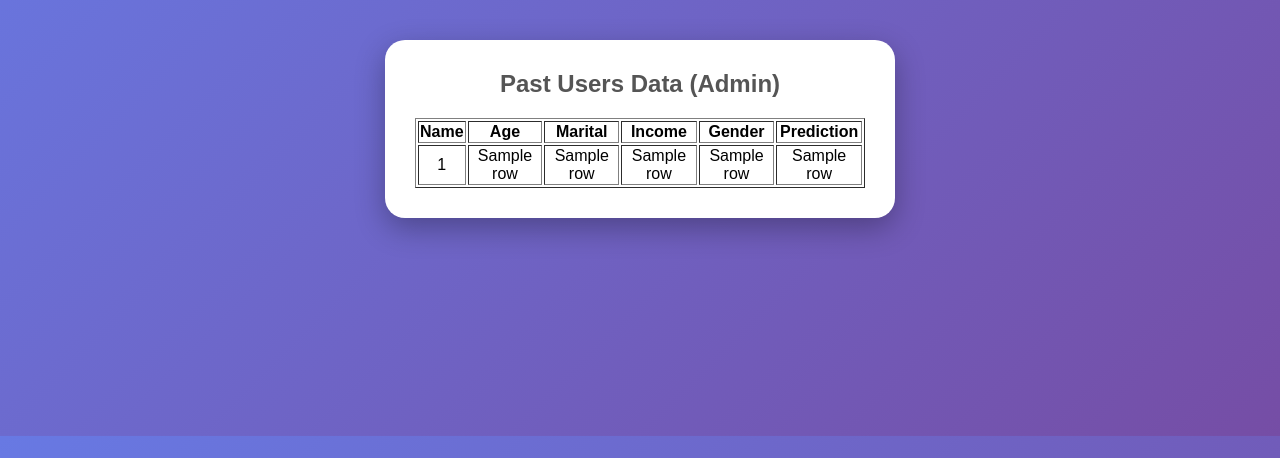
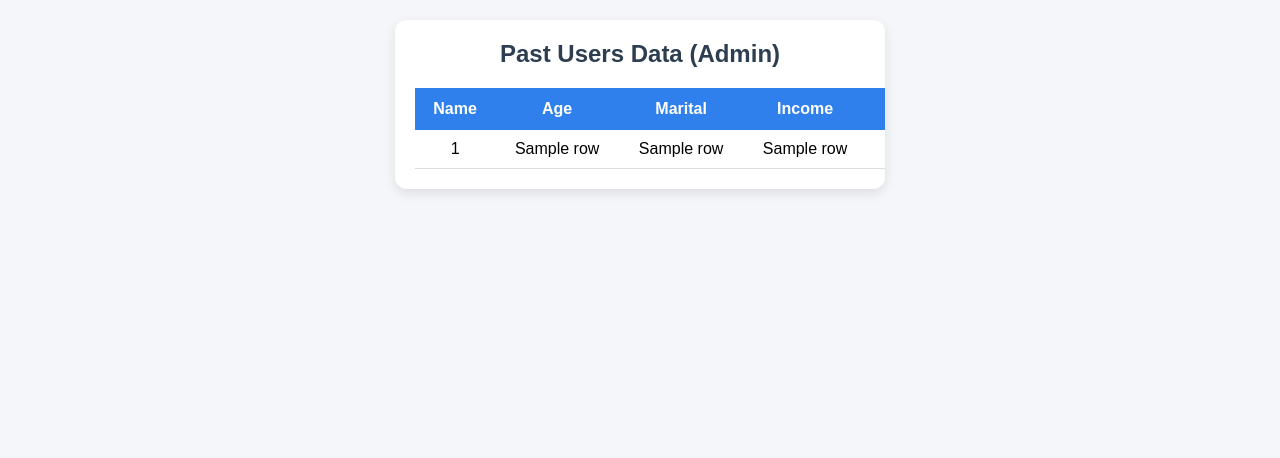
Before and after one commit to Yogithk62051/Employee-Attrition-Project, a Flask app: template templates/history.html in a window 1280 px wide. Shown: the top 458 px of the page. Run offline with Flask 3, Linux system fonts and the light colour scheme; the template is opened without the code that fills it: most values are stand-ins (such as "Sample title", 1, 10 or a date in 2020); parts of the project's set-up code (start-up, migrations or seed data) failed here and were passed over.

Commit message:
Improved admin history UI and fixed layout

```diff
--- a/templates/history.html
+++ b/templates/history.html
@@ -2,15 +2,72 @@
 <html>
 <head>
 <title>Admin - Past Users</title>
+
 <link rel="stylesheet" href="/static/style.css">
+
+<style>
+
+body{
+    font-family: Arial, sans-serif;
+    background:#f4f6f9;
+    margin:0;
+    padding:20px;
+}
+
+/* Main container */
+.container{
+    max-width: 95%;
+    margin:auto;
+    background:white;
+    padding:20px;
+    border-radius:12px;
+    box-shadow:0 4px 12px rgba(0,0,0,0.1);
+    overflow-x:auto;
+}
+
+/* Heading */
+h2{
+    text-align:center;
+    margin-bottom:20px;
+    color:#2c3e50;
+}
+
+/* Table styling */
+table{
+    width:100%;
+    border-collapse:collapse;
+    min-width:700px; /* prevents breaking */
+}
+
+th{
+    background:#2f80ed;
+    color:white;
+    padding:12px;
+    text-align:center;
+}
+
+td{
+    padding:10px;
+    text-align:center;
+    border-bottom:1px solid #ddd;
+    white-space:nowrap;
+}
+
+/* Row hover effect */
+tr:hover{
+    background:#f1f7ff;
+}
+
+</style>
 </head>
 
 <body>
 
 <div class="container">
+
 <h2>Past Users Data (Admin)</h2>
 
-<table border="1" style="width:100%; text-align:center;">
+<table>
 <tr>
 <th>Name</th>
 <th>Age</th>
@@ -22,12 +79,12 @@
 
 {% for row in data %}
 <tr>
-<td>{{ row[0] }}</td>  <!-- Name -->
-<td>{{ row[1] }}</td>  <!-- Age -->
-<td>{{ row[2] }}</td>  <!-- Marital -->
-<td>{{ row[3] }}</td>  <!-- Income -->
-<td>{{ row[4] }}</td>  <!-- Gender -->
-<td>{{ row[5] }}</td>  <!-- Prediction -->
+<td>{{ row[0] }}</td>
+<td>{{ row[1] }}</td>
+<td>{{ row[2] }}</td>
+<td>{{ row[3] }}</td>
+<td>{{ row[4] }}</td>
+<td>{{ row[5] }}</td>
 </tr>
 {% endfor %}
 
```
